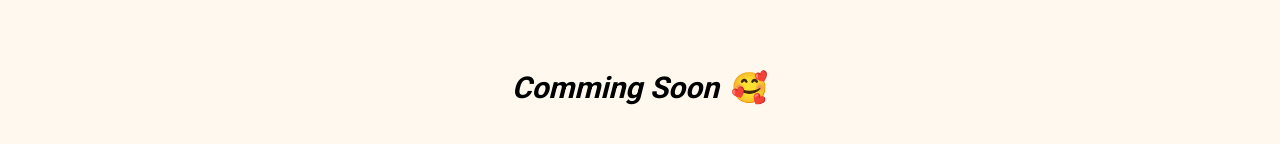
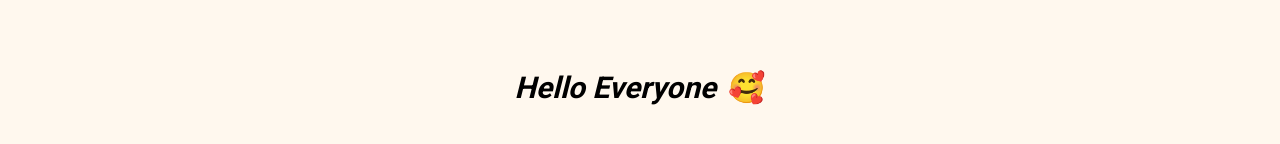
Before and after one commit to abdul-musabbir/restaurant, a Next.js app: page /pages in a window 1280 px wide. Shown: the part 464-608 px from the top of the page. Built offline with nearby package versions, Linux system fonts and the light colour scheme.

Commit message:
update pages page

```diff
--- a/app/pages/page.js
+++ b/app/pages/page.js
@@ -8,7 +8,7 @@
       <Header />
       <div className="w-full fixed flex items-center justify-center h-screen">
         <div className="flex items-center gap-3 text-3xl">
-          <h1 className="text-3xl font-bold italic">Comming Soon </h1>🥰
+          <h1 className="text-3xl font-bold italic">Hello Everyone </h1>🥰
         </div>
       </div>
     </div>
```
